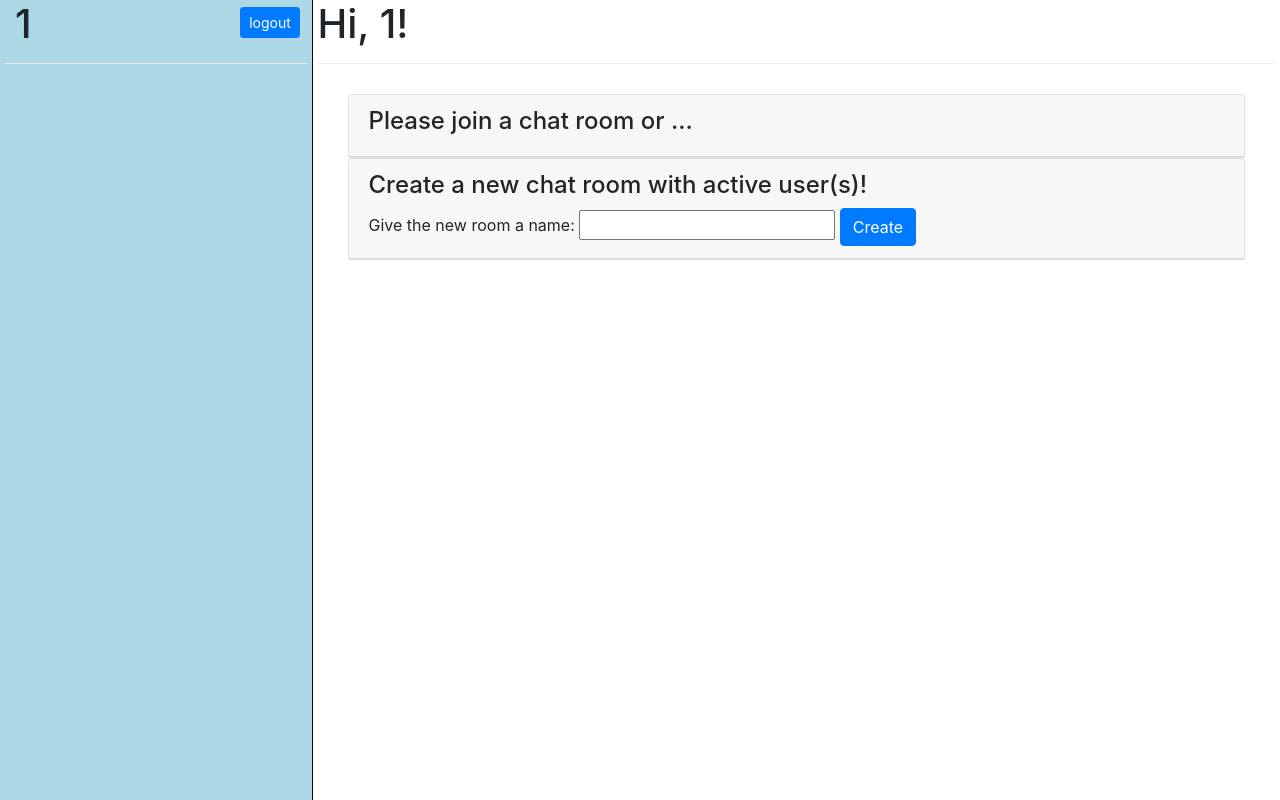
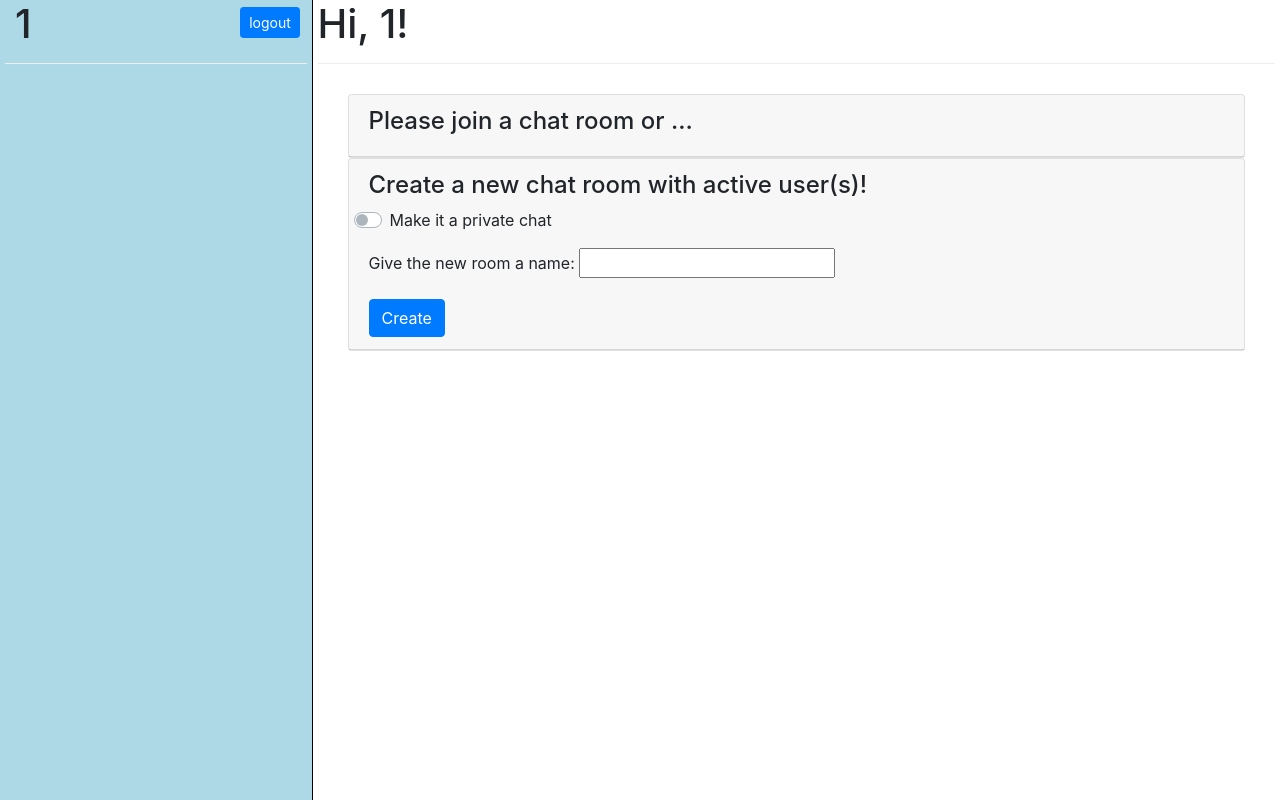
Before and after one commit to jenny011/Multiclient_Chat_App, a Flask app: page /chat in a window 1280 px wide. Run offline with Flask 2, Linux system fonts and the light colour scheme; a user stored in the database is signed in; data that the repository does not hold is empty; some libraries are stand-ins or nearby versions.

Commit message:
private chat room, fix buffer and last ten

```diff
--- a/chat_room/model/room.py
+++ b/chat_room/model/room.py
@@ -7,13 +7,13 @@ from .user import *
 room_member_limit = 5
 
 class Room:
-    def __init__(self, name, id, users, limit=room_member_limit):
+    def __init__(self, name, id, users, private_chat, limit=room_member_limit):
         self.name = name
         self.id = id
         self.members = users
         self.number = len(users)
         self.status = True
-        self.private = False
+        self.private = private_chat
         self.limit = limit
         self.msg = []
 
--- a/chat_room/route/tcp_events.py
+++ b/chat_room/route/tcp_events.py
@@ -44,6 +44,7 @@ def on_invite(msg):
 	username = msg['username']
 	user_ids = msg['users']
 	roomname = msg['room']
+	private_chat = msg['private_chat'] == 'on'
 	room_id = ""
 	for user_id in user_ids:
 		if not active_users[user_id]:
@@ -51,7 +52,7 @@ def on_invite(msg):
 			return
 	if not room_id:
 		#f'{username}, {user_id}'
-		room_id = create_room(roomname, [username], len(user_ids) + 1)
+		room_id = create_room(roomname, [username], len(user_ids) + 1, private_chat)
 		if not room_id:
 			send(f'You can only create a room with {room_member_limit} users')
 			return
--- a/chat_room/route/utils.py
+++ b/chat_room/route/utils.py
@@ -24,7 +24,7 @@ def get_all_rooms_except_mine(username):
     user = all_users[username]
     rooms = []
     for room_id, room in all_rooms.items():
-        if room_id not in user.rooms.keys():
+        if room_id not in user.rooms.keys() and not room.private:
             rooms.append({"id": room_id, "name": room.name})
     return rooms
 
@@ -49,7 +49,7 @@ def get_active_users_in_room(room_id):
     return users
 
 #------create, join, leave------
-def create_room(room_name, users, user_number):
+def create_room(room_name, users, user_number, private_chat):
     if user_number > room_member_limit:
         return ""
     if available_room_ids:
@@ -57,19 +57,22 @@ def create_room(room_name, users, user_number):
     else:
         room_id = str(chat_room.next_room_id)
         chat_room.next_room_id += 1
-    new_room = Room(room_name, room_id, users)
+    new_room = Room(room_name, room_id, users, private_chat)
     all_rooms[room_id] = new_room
     return room_id
 
 def handle_join_room(username, room_id):
     user = all_users[username]
     user.join_room(room_id)
-    msg_history_len = len(all_rooms[room_id].msg)
+
+    room = all_rooms[room_id]
+    msg_history_len = len(room.msg)
     if msg_history_len < 10:
-        last_ten_msgs = all_rooms[room_id].msg
+        last_ten_msgs = room.msg
     else:
-        last_ten_msgs = all_rooms[room_id].msg[msg_history_len-10 : ]
-    ret = {"username": username, "room": room_id, "roomname": all_rooms[room_id].name, "active_users": get_active_users_in_room(room_id), "boundary": msg_history_len, "last_ten_msgs": last_ten_msgs}
+        last_ten_msgs = room.msg[msg_history_len-10 : ]
+
+    ret = {"username": username, "room": room_id, "roomname":room.name, "private_chat":room.private, "active_users":get_active_users_in_room(room_id), "boundary": msg_history_len, "last_ten_msgs": last_ten_msgs}
     emit("client_joined", json.dumps(ret), room=room_id)
 
 def handle_switch_room(username, room_id):
@@ -79,12 +82,15 @@ def handle_switch_room(username, room_id):
         user.leave_page()
         emit("client_left", username, room=old_room_id)
     user.join_room(room_id)
-    msg_history_len = len(all_rooms[room_id].msg)
+
+    room = all_rooms[room_id]
+    msg_history_len = len(room.msg)
     if msg_history_len < 10:
-        last_ten_msgs = all_rooms[room_id].msg
+        last_ten_msgs = room.msg
     else:
-        last_ten_msgs = all_rooms[room_id].msg[msg_history_len-10 : ]
-    ret = {"username": username, "room": room_id, "roomname": all_rooms[room_id].name, "active_users": get_active_users_in_room(room_id), "boundary": msg_history_len, "last_ten_msgs": last_ten_msgs}
+        last_ten_msgs = room.msg[msg_history_len-10 : ]
+
+    ret = {"username":username, "room":room_id, "roomname":room.name, "private_chat":room.private, "active_users":get_active_users_in_room(room_id), "boundary": msg_history_len, "last_ten_msgs": last_ten_msgs}
     emit("client_joined", json.dumps(ret), room=room_id)
 
 def handle_leave_page(username):
--- a/chat_room/static/client.js
+++ b/chat_room/static/client.js
@@ -54,6 +54,7 @@ $(document).ready(function() {
     let user = msg_decoded.username;
     let room = msg_decoded.room;
     let roomname = msg_decoded.roomname;
+    let private_chat = msg_decoded.private_chat;
     if (user == username) {
       boundary = msg_decoded.boundary;
       let last_ten_msgs = msg_decoded.last_ten_msgs;
@@ -66,26 +67,34 @@ $(document).ready(function() {
       sendRequest("updateMyRooms", "GET", null, updateMyRooms);
       $("#entrance-container").hide();
       $("#interface-container").show();
-      $('#room-header').text(roomname);
+      if (private_chat) {
+        $('#room-header').text(roomname + "*");
+      } else {
+        $('#room-header').text(roomname);
+      };
       $("#messages").empty();
       current_room = room;
 
       if (msg_buffer.has(room) && msg_buffer.get(room).length > 0) {
+        //if this room has buffered msgs
         let buffered_msgs = msg_buffer.get(room);
         //display 10-len(buffer) history msgs
         if (buffered_msgs.length < last_ten_msgs.length){
-          for (let i=0; i<last_ten_msgs.length - buffered_msgs.length; i++) {
+          console.log("<", buffered_msgs.length, last_ten_msgs.length);
+          for (let i=0; i<last_ten_msgs.length; i++) {
             let one_msg = JSON.parse(last_ten_msgs[i]);
-            console.log("history",one_msg.target);
-            displayMessage(one_msg.username, one_msg.target, one_msg.msg, one_msg.target != "", i==one_msg.length-1);
+            displayMessage(one_msg.username, one_msg.target, one_msg.msg, one_msg.target != "", i==last_ten_msgs.length-1);
           };
-        }
-        //display buffered msgs
-        for (let i=0; i<buffered_msgs.length; i++) {
-          displayMessage(buffered_msgs[i].username, buffered_msgs[i].target, buffered_msgs[i].msg, buffered_msgs[i].private, i==buffered_msgs.length-1);
+        } else {
+          console.log(">=", buffered_msgs.length, last_ten_msgs.length);
+          for (let i=0; i<buffered_msgs.length; i++) {
+            let one_msg = JSON.parse(buffered_msgs[i]);
+            displayMessage(one_msg.username, one_msg.target, one_msg.msg, one_msg.private, i==buffered_msgs.length-1);
+          }
         }
         msg_buffer.set(room, []);
       } else {
+        //if this room DOESNT have buffered msgs
         for (let i=0; i<last_ten_msgs.length; i++) {
           //display 10 history msgs
           let one_msg = JSON.parse(last_ten_msgs[i]);
@@ -224,8 +233,6 @@ $(document).ready(function() {
 
   $("#logout").on("click", function(){
     current_room = null;
-    //DEBUG: emit an event, others update user list on logout
-    // $("#private option[value='" + username + "']").remove();
     socket.emit("set_inactive", username);
   });
 
@@ -275,6 +282,7 @@ function freezeOrUpdate() {
   };
 }
 
+//-----display messages-----
 function displayMessage(user, target, msg, private, scroll) {
   displayMsgHelper("#messages", user, target, msg, private, scroll);
 }
@@ -329,12 +337,24 @@ function joinRoom(event){
 function inviteUser(event) {
   event.preventDefault();
   let data = $(this).serializeArray();
-  if (data.length >= 2 && data[0].value) {
+  if (data.length >= 3 && data[0].name == "newroom-private" && data[1].name == "newroom-name" && data[2].name.startsWith("user")) {
+    let users = [];
+    for (var i = 2; i < data.length; i++) {
+      users.push(data[i].value);
+    }
+
+    let msg = {'username': username, 'users': users, 'room': data[1].value, 'private_chat': data[0].value};
+    $("#newroom-private").prop('checked', false);
+    socket.emit('invite', JSON.stringify(msg));
+    $('#newroom-name').val('');
+  } else if (data.length >= 2 && data[0].name == "newroom-name" && data[1].name.startsWith("user")) {
     let users = [];
     for (var i = 1; i < data.length; i++) {
       users.push(data[i].value);
     }
-    let msg = {'username': username, 'users': users, 'room': data[0].value};
+
+    let msg = {'username': username, 'users': users, 'room': data[0].value, 'private_chat': 'off'};
+    $("#newroom-private").prop('checked', false);
     socket.emit('invite', JSON.stringify(msg));
     $('#newroom-name').val('');
   };
--- a/chat_room/templates/interface.html
+++ b/chat_room/templates/interface.html
@@ -165,8 +165,18 @@
 						<div class="card">
 							<div class="card-header">
 						    <h4>Create a new chat room with active user(s)!</h4>
-								<label for="newroom-name">Give the new room a name:</label>
-								<input type="text" id="newroom-name" name="newroom-name" value="">
+								<div class="form-group row">
+									<div class="col-12 custom-control custom-switch">
+										<input class="custom-control-input" type="checkbox" id="newroom-private" name="newroom-private">
+										<label class="custom-control-label" for="newroom-private">Make it a private chat</label>
+									</div>
+								</div>
+								<div class="form-group row">
+									<div class="col-12">
+										<label for="newroom-name">Give the new room a name:</label>
+										<input type="text" id="newroom-name" name="newroom-name" value="" required>
+									</div>
+								</div>
 								<input class="btn btn-primary" type="submit" value="Create">
 						  </div>
 							<ul class="list-group list-group-flush" id="users"></ul>
```
